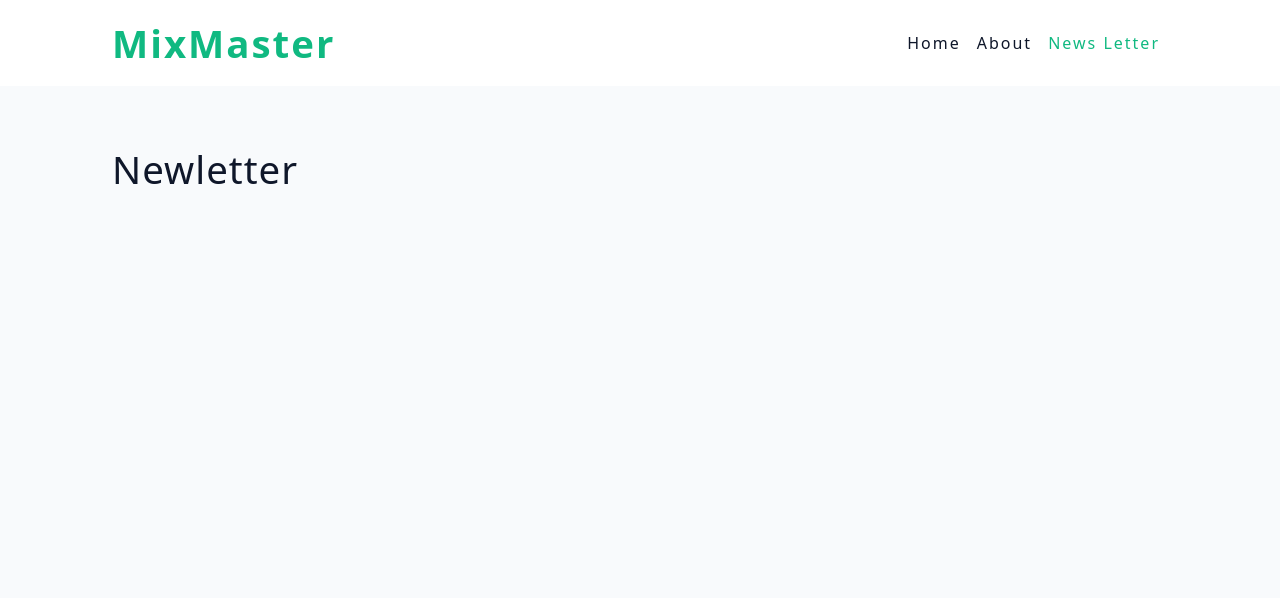
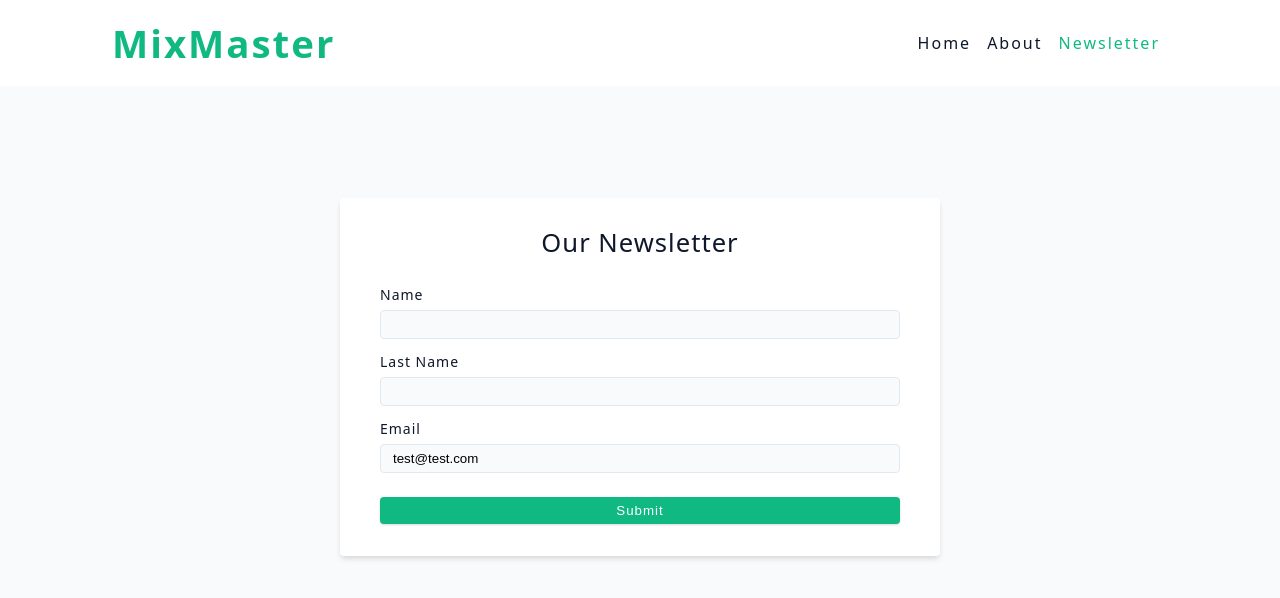
Before and after one commit to gdrmvrm/mix-master, a React (Vite) app: page /newsletter in a window 1280 px wide. Shown: the top 598 px of the page. Built offline with nearby package versions, Linux system fonts and the light colour scheme.

Commit message:
render newsletter form and dispatch on submit

```diff
--- a/src/App.jsx
+++ b/src/App.jsx
@@ -3,6 +3,7 @@ import { RouterProvider, createBrowserRouter } from 'react-router-dom';
 import { About, Cocktail, Error, HomeLayout, Newsletter, Landing } from './pages';
 import { loader as landingLoader } from './pages/Landing';
 import { loader as singleLandingLoader } from './pages/Cocktail';
+import { action as newsletterAction } from './pages/NewsLetter';
 import SingleErrorPage from './pages/SingleErrorPage';
 
 const router = createBrowserRouter([
@@ -25,7 +26,9 @@ const router = createBrowserRouter([
       },
       {
         path: 'newsletter',
-        element: <Newsletter />
+        element: <Newsletter />,
+        action: newsletterAction,
+        errorElement: <SingleErrorPage />
       },
       {
         path: 'about',
--- a/src/components/Navbar.jsx
+++ b/src/components/Navbar.jsx
@@ -15,7 +15,7 @@ const Navbar = () => {
             About
           </NavLink>
           <NavLink to="/newsletter" className="nav-link">
-            News Letter
+            Newsletter
           </NavLink>
         </div>
       </div>
--- a/src/main.jsx
+++ b/src/main.jsx
@@ -1,11 +1,14 @@
 import React from 'react';
 import ReactDOM from 'react-dom/client';
+import { ToastContainer } from 'react-toastify';
+import 'react-toastify/dist/ReactToastify.css';
+
 import App from './App';
-
 import './index.css';
 
 ReactDOM.createRoot(document.getElementById('root')).render(
   <React.StrictMode>
+    <ToastContainer position="top-center" autoClose={2000} />
     <App />
   </React.StrictMode>
 );
--- a/src/pages/Cocktail.jsx
+++ b/src/pages/Cocktail.jsx
@@ -8,7 +8,6 @@ const singleCocktailUrl = 'https://www.thecocktaildb.com/api/json/v1/1/lookup.ph
 
 export const loader = async ({ params }) => {
   const { id } = params;
-
   const response = await axios.get(`${singleCocktailUrl}${id}`);
 
   return { drinks: response?.data?.drinks, id };
@@ -16,6 +15,9 @@ export const loader = async ({ params }) => {
 
 const Cocktail = () => {
   const { drinks, id } = useLoaderData();
+
+  // if (!data) return <h2>something went wrong...</h2>;
+  if (!drinks) return <Navigate to="/" />;
 
   const singleDrink = drinks[0];
   const {
--- a/src/pages/NewsLetter.jsx
+++ b/src/pages/NewsLetter.jsx
@@ -1,7 +1,58 @@
 import React from 'react';
+import { Form, redirect, useNavigation } from 'react-router-dom';
+import axios from 'axios';
+import { toast } from 'react-toastify';
 
-const Newletter = () => {
-  return <h2>Newletter</h2>;
+const newsletterUrl = 'https://www.course-api.com/cocktails-newsletter';
+
+export const action = async ({ request }) => {
+  const formData = await request.formData();
+  const data = Object.fromEntries(formData);
+
+  try {
+    const response = await axios.post(newsletterUrl, data);
+
+    toast.success(response.data.msg);
+    return redirect('/');
+  } catch (error) {
+    console.log(error);
+    toast.error(error?.response?.data?.msg);
+    return error;
+  }
 };
 
-export default Newletter;
+const Newsletter = () => {
+  const navigation = useNavigation();
+  const isSubmitting = navigation.state === 'submitting';
+  return (
+    <Form className="form" method="POST">
+      <h4 style={{ textAlign: 'center', marginBottom: '2rem' }}>our newsletter</h4>
+      {/* name */}
+      <div className="form-row">
+        <label htmlFor="name" className="form-label">
+          name
+        </label>
+        <input type="text" className="form-input" name="name" id="name" required />
+      </div>
+      {/* last name */}
+      <div className="form-row">
+        <label htmlFor="lastName" className="form-label">
+          last name
+        </label>
+        <input type="text" className="form-input" name="lastName" id="lastName" required />
+      </div>
+      {/* name */}
+      <div className="form-row">
+        <label htmlFor="email" className="form-label">
+          email
+        </label>
+        <input type="email" className="form-input" name="email" id="email" defaultValue="test@test.com" required />
+      </div>
+      <button type="submit" className="btn btn-block" style={{ marginTop: '0.5rem' }} disabled={isSubmitting}>
+        {isSubmitting ? 'Submitting' : 'Submit'}
+      </button>
+    </Form>
+  );
+};
+
+export default Newsletter;
```
